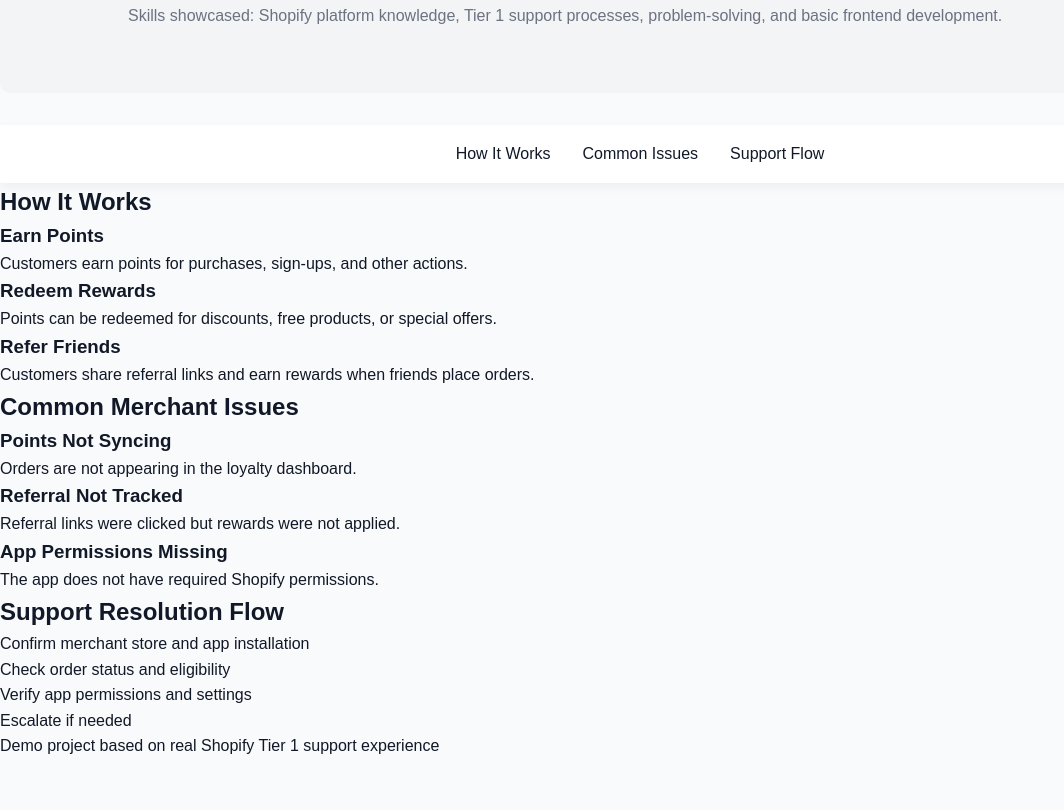
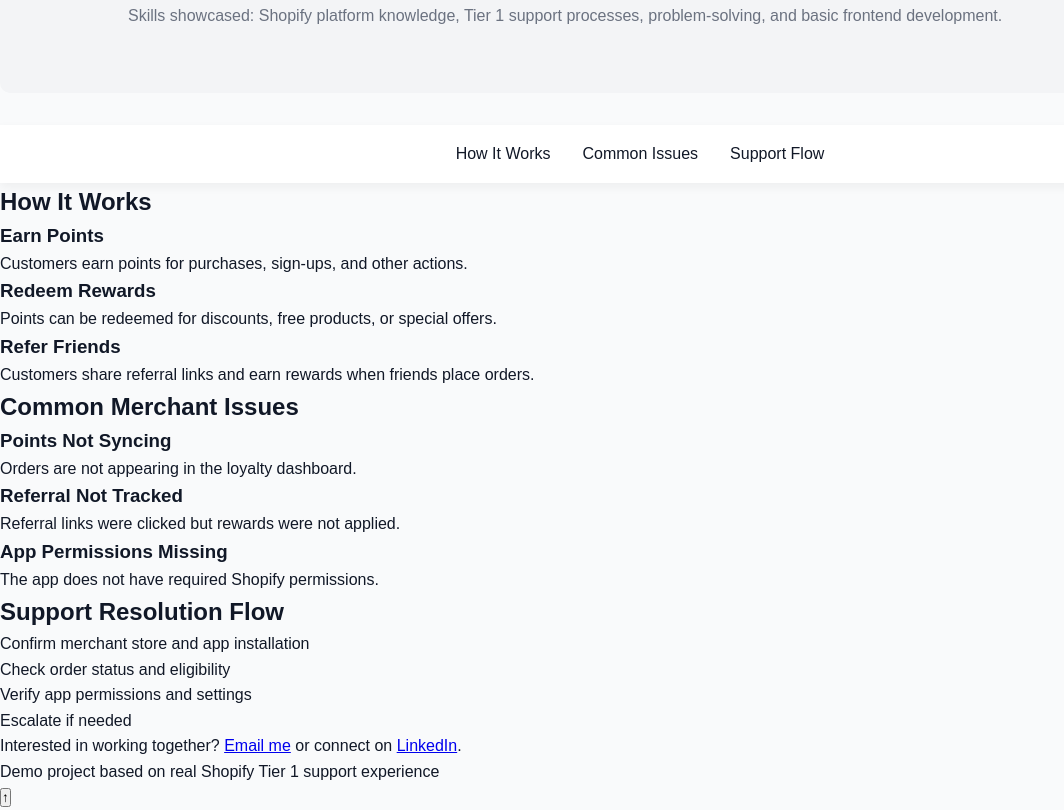
Before and after one commit to nanerbeee1/loyalty-referral-portfolio, a plain HTML site: page index.html in a window 1280 px wide. Shown: the part 331-1141 px from the top of the page, without its empty margins (0-1064 px from the left). Before the commit the page ends 1090 px from the top, so only its background shows below. Drawn offline with Linux system fonts and the light colour scheme.

Commit message:
Update index.html

```diff
--- a/index.html
+++ b/index.html
@@ -1,9 +1,11 @@
 <!DOCTYPE html>
 <html lang="en">
+
 <head>
   <meta charset="UTF-8">
   <meta name="viewport" content="width=device-width, initial-scale=1.0">
   <title>Loyalty & Referral App Demo</title>
+<link href="https://fonts.googleapis.com/css2?family=Inter:wght@400;600&display=swap" rel="stylesheet">
 
   <link rel="stylesheet" href="style.css">
 </head>
@@ -98,9 +100,12 @@
 
   <!-- FOOTER -->
   <footer>
+    <p>Interested in working together? <a href="mailto:your.email@example.com">Email me</a> or connect on <a href="https://www.linkedin.com/in/yourprofile" target="_blank" rel="noopener">LinkedIn</a>.</p>
     <p>Demo project based on real Shopify Tier 1 support experience</p>
   </footer>
 
   <script src="script.js"></script>
+  <button id="backToTop" title="Back to top">↑</button>
+
 </body>
 </html>
```
